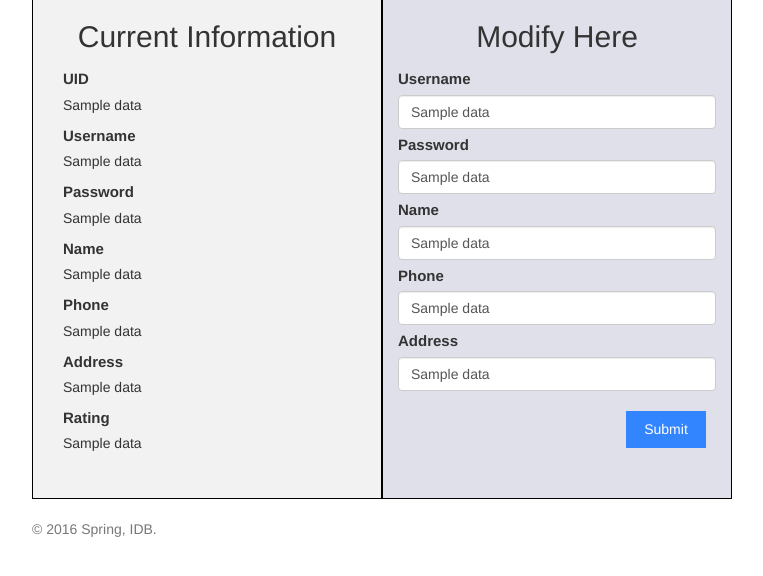
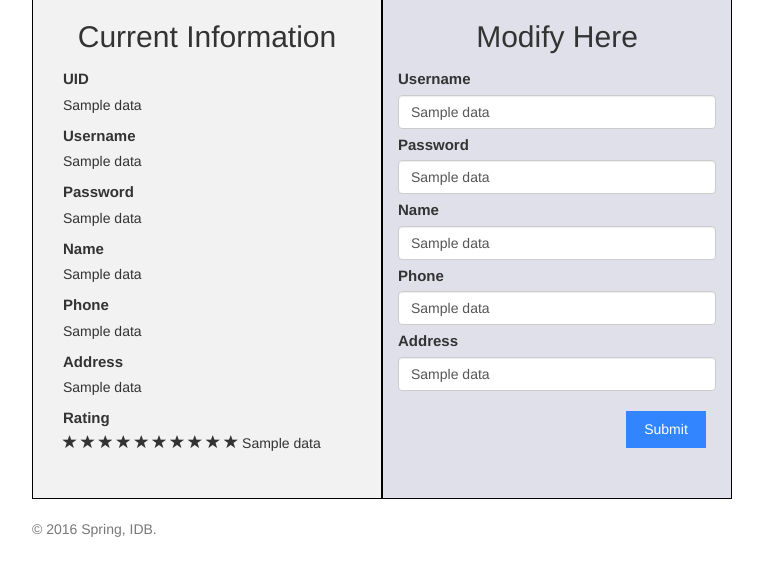
Before and after one commit to RuiLu/FindYa, a Flask app: template webserver/templates/setting.html in a window 1280 px wide. Shown: the part 129-705 px from the top of the page, without its empty margins (258-1021 px from the left). Run offline with Flask 2, Linux system fonts and the light colour scheme; the template is opened without the code that fills it: most values are stand-ins (such as "Sample title", 1, 10 or a date in 2020); parts of the project's set-up code (start-up, migrations or seed data) failed here and were passed over; some libraries are stand-ins or nearby versions.

Commit message:
Add rating stars

```diff
--- a/webserver/templates/setting.html
+++ b/webserver/templates/setting.html
@@ -95,8 +95,8 @@
           <label id="label_property">Rating</label>
         </div>
         <div class="col-xs-12">
-          {% for i in range(int(data[6])) %}
-          <span class="glyphicon glyphicon-star" values="{{i}}"></span>
+          {% for x in range(data[6]) %}
+          <span class="glyphicon glyphicon-star" value="{{i+1}}"></span>
           {% endfor %}
           <label id="info_content">{{data[6]}}</label>
         </div>
```
